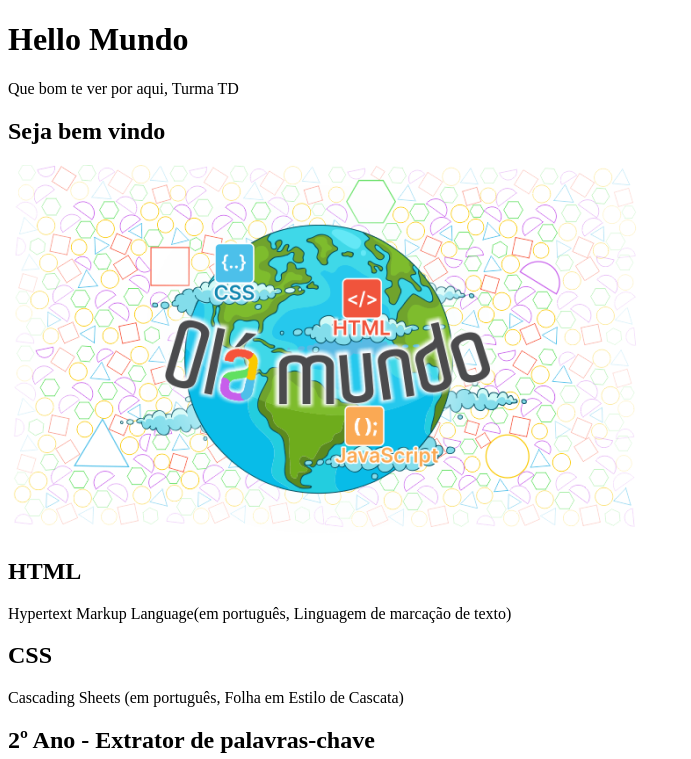
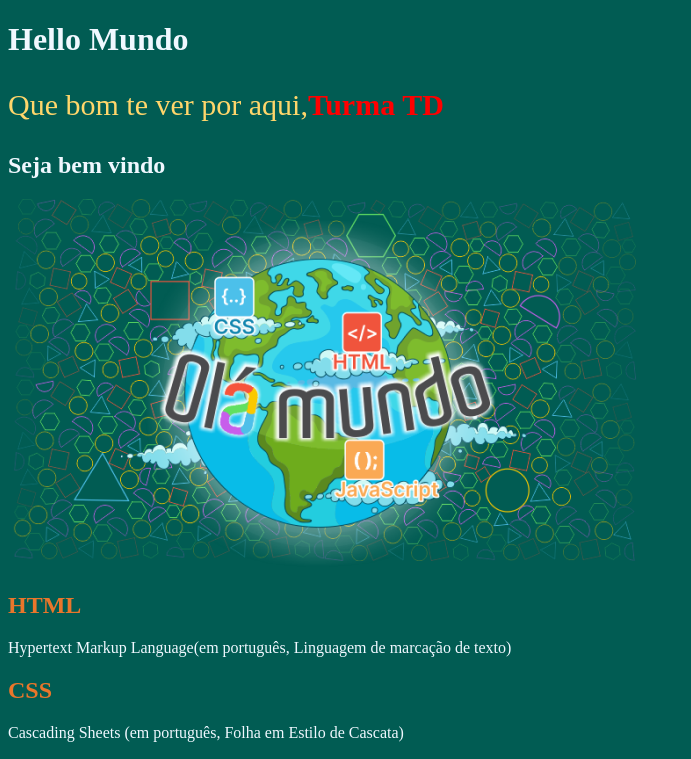
Before and after one commit to Ferfkm/FormadoresTurmaTD2, a plain HTML site: page index.html in a window 1280 px wide. Shown: the top 759 px of the page, without its empty margins (0-691 px from the left). Drawn offline with Linux system fonts and the light colour scheme; a script that the page names is missing.

Commit message:
CSS - aula dia 11.06

```diff
--- a/index.html
+++ b/index.html
@@ -5,12 +5,13 @@
     <meta charset="UTF-8">
     <meta name="viewport" content="width=device-width, initial-scale=1.0">
     <title>Formadores Turma TD</title>
+    <link rel="stylesheet" href="style.css">
 </head>
 
 <body>
     <header>
         <h1>Hello Mundo</h1>
-        <p>Que bom te ver por aqui, Turma TD</p>
+        <p class="texto_paragrafo">Que bom te ver por aqui,<span id="nome_usuario">Turma TD</span> </p>
 
     </header>
     <section>
@@ -42,7 +43,7 @@
     </div>
    </section>
     <footer>
-        <p>Uma página desenvolvida na formação do grupo de estudos Formadores em Ação</p>
+        <p class="texto_paragrafo">Uma página desenvolvida na formação do grupo de estudos Formadores em Ação</p>
     </footer>
     <script src="script.js"></script>
 </body>
--- /dev/null
+++ b/style.css
@@ -0,0 +1,15 @@
+body{
+    background-color: #015c53;
+    color: aliceblue;
+}
+h2{
+    color:#E9762B;
+}
+.texto_paragrafo{
+    color:#FFD66B;
+    font-size: 30px;
+}
+#nome_usuario{
+    font-weight: bold;
+    color: red;
+}
```
